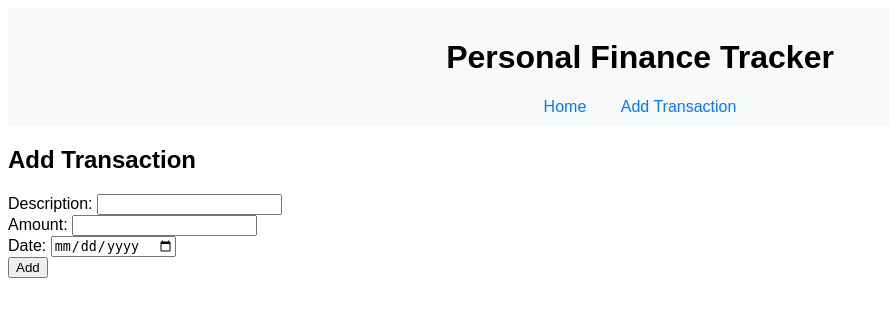
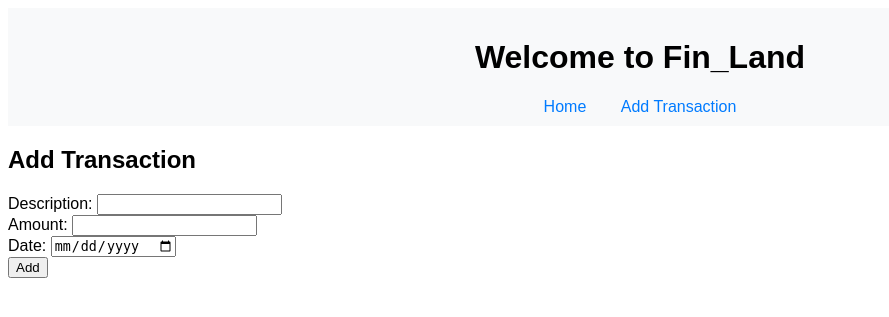
Before and after one commit to anushkadn/fin-land, a Flask app: page /add in a window 1280 px wide. Shown: the top 317 px of the page, without its empty margins (0-889 px from the left). Run offline with Flask 3, Linux system fonts and the light colour scheme.

Commit message:
amended heading

```diff
--- a/templates/base.html
+++ b/templates/base.html
@@ -8,7 +8,7 @@
 </head>
 <body>
     <header>
-        <h1>Personal Finance Tracker</h1>
+        <h1>Welcome to Fin_Land</h1>
         <nav>
             <a href="{{ url_for('index') }}">Home</a>
             <a href="{{ url_for('add_transaction_route') }}">Add Transaction</a>
```
